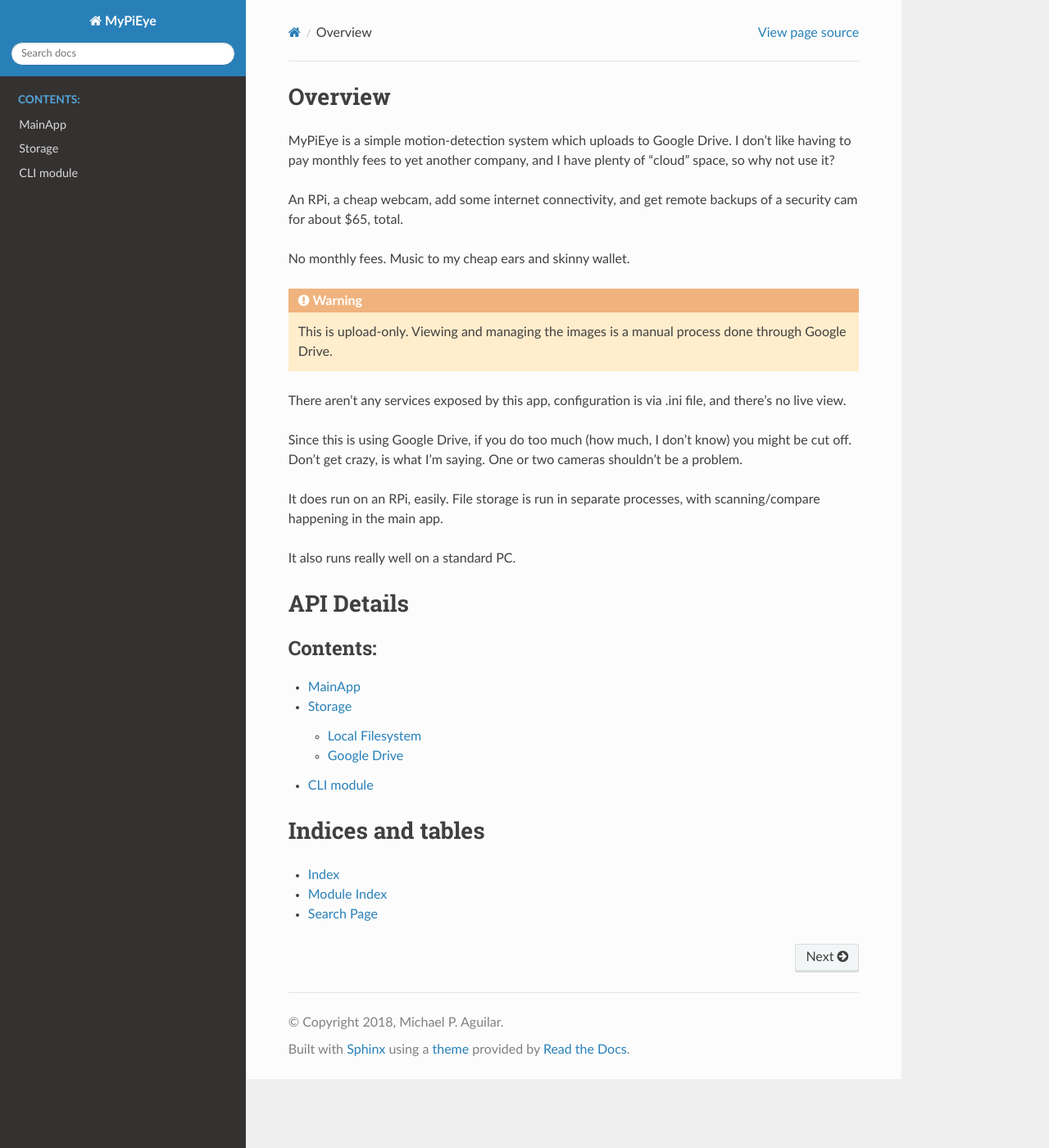
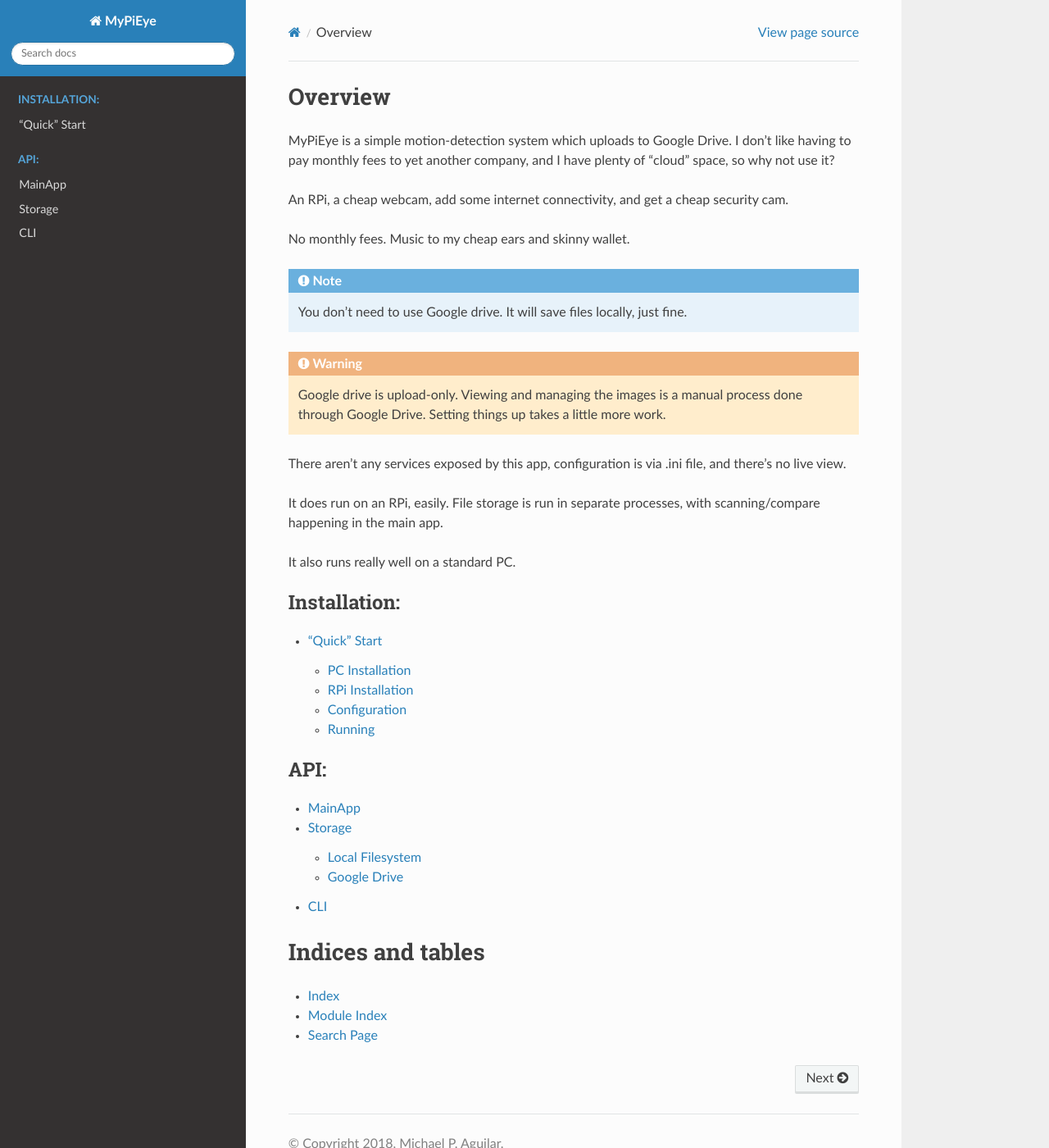
Before and after one commit to mpaguilar/MyPiEye, a Sphinx documentation site: the page built from doc/source/index.rst, in a window 1280 px wide and 1400 px high. Shown: the whole window at 82% size. Built offline with Sphinx 7.4.7 and the Read the Docs theme 2.0.0, drawn with Linux system fonts in a browser that asks for light colours.

Commit message:
Better install docs, .ini example

```diff
--- a/doc/source/cli.rst
+++ b/doc/source/cli.rst
@@ -1,5 +1,5 @@
-CLI module
-----------
+CLI
+---
 
 Utilities for making CLI life easier: color logging, extra formatters, config parsing.
 
--- /dev/null
+++ b/doc/source/gdrive.rst
@@ -0,0 +1,6 @@
+Setting up Google Drive Upload
+==============================
+
+There's two parts to uploading to Google.
+ - Create an application to get the CLIENT_ID and CLIENT_SECRET, and update the ini file.
+ -
--- a/doc/source/index.rst
+++ b/doc/source/index.rst
@@ -1,11 +1,14 @@
 .. include:: overview.rst
-
-API Details
-===========
 
 .. toctree::
    :maxdepth: 2
-   :caption: Contents:
+   :caption: Installation:
+
+   installation
+
+.. toctree::
+   :maxdepth: 2
+   :caption: API:
 
    main_app
    storage
--- a/doc/source/overview.rst
+++ b/doc/source/overview.rst
@@ -4,18 +4,20 @@
 MyPiEye is a simple motion-detection system which uploads to Google Drive. I don't like having to pay monthly fees
 to yet another company, and I have plenty of "cloud" space, so why not use it?
 
-An RPi, a cheap webcam, add some internet connectivity, and get remote backups of a security cam for about $65, total.
+An RPi, a cheap webcam, add some internet connectivity, and get a cheap security cam.
 
 No monthly fees. Music to my cheap ears and skinny wallet.
 
+.. note::
+
+    You don't need to use Google drive. It will save files locally, just fine.
+
 .. warning::
 
-    This is upload-only. Viewing and managing the images is a manual process done through Google Drive.
+    Google drive is upload-only. Viewing and managing the images is a manual process done through Google Drive.
+    Setting things up takes a little more work.
 
 There aren't any services exposed by this app, configuration is via .ini file, and there's no live view.
-
-Since this is using Google Drive, if you do too much (how much, I don't know) you might be cut off. Don't
-get crazy, is what I'm saying. One or two cameras shouldn't be a problem.
 
 It does run on an RPi, easily. File storage is run in separate processes, with scanning/compare happening in
 the main app.
```
Also changed, not shown: doc/source/installation.rst (added, +110 -0 lines), 3 other files.
